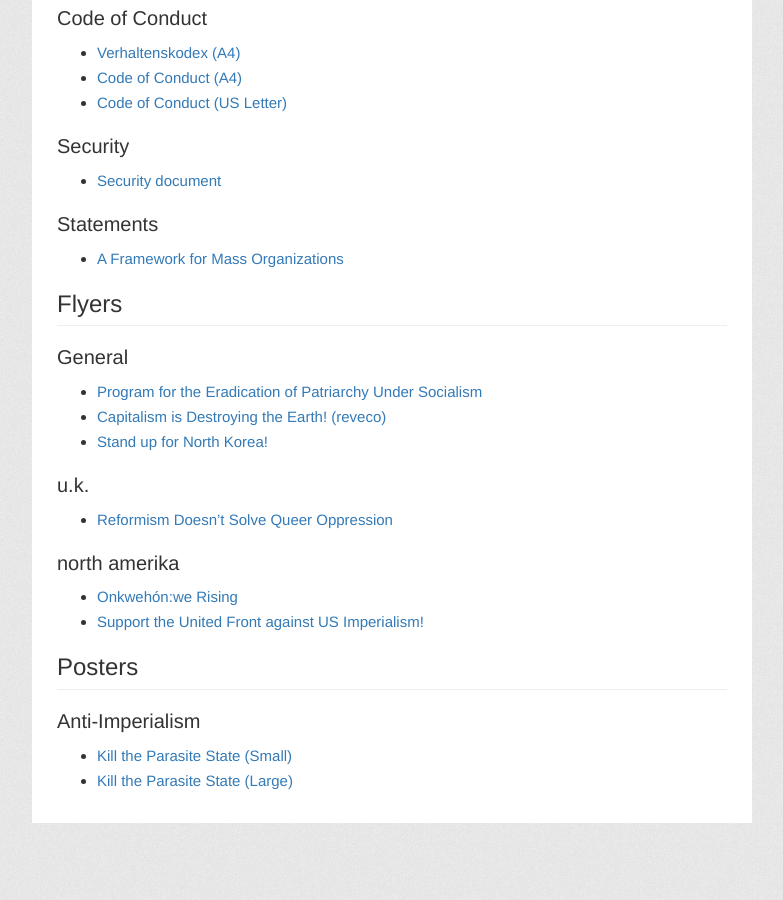
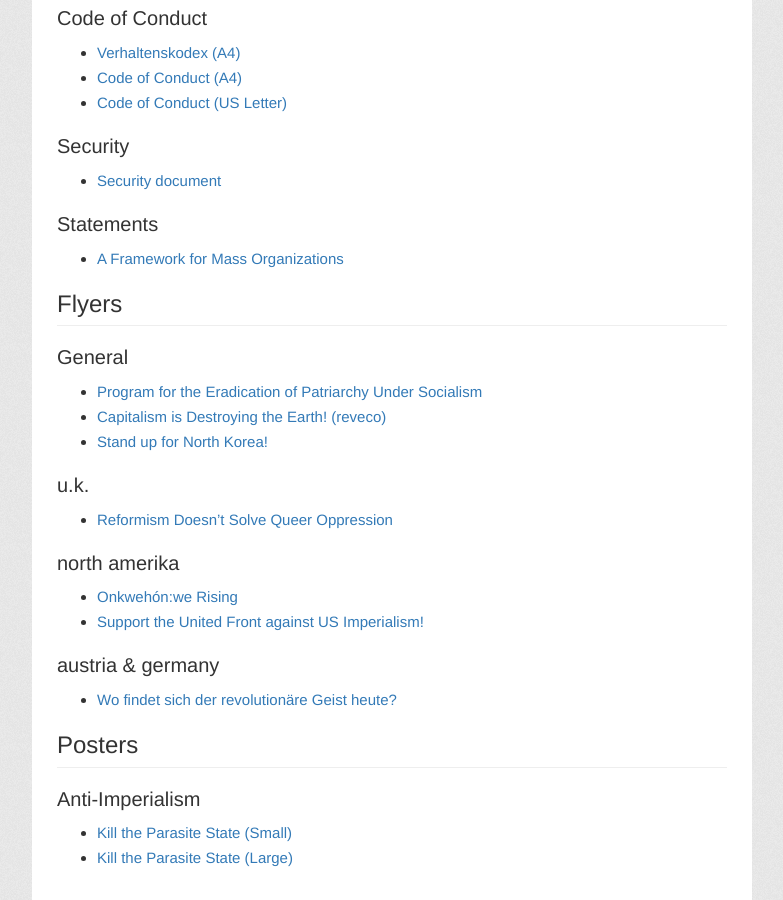
Before and after one commit to thirdworldists/thirdworldists.github.io, a Jekyll site: the page built from documents.md, in a window 1280 px wide and 900 px high, scrolled down 686 px. Shown: the whole window, without its empty margins (248-1031 px from the left). Built offline with Jekyll 4.4.1, drawn with Linux system fonts in a browser that asks for light colours; nearby versions of some CDN libraries; before the commit the page ends 1509 px from its top, so only the background shows below that.

Commit message:
Update documents.md

```diff
--- a/documents.md
+++ b/documents.md
@@ -48,6 +48,10 @@ description:
 * [Onkwehón:we Rising](/uploads/flyers/onkwehonwe-rising.pdf)
 * [Support the United Front against US Imperialism!](/uploads/flyers/united-front-us-imperialism.pdf)
 
+### austria & germany
+
+* [Wo findet sich der revolutionäre Geist heute?](/uploads/flyers/wofindetsichderevgeist_nodate.pdf)
+
 ## Posters
 
 ### Anti-Imperialism
```
